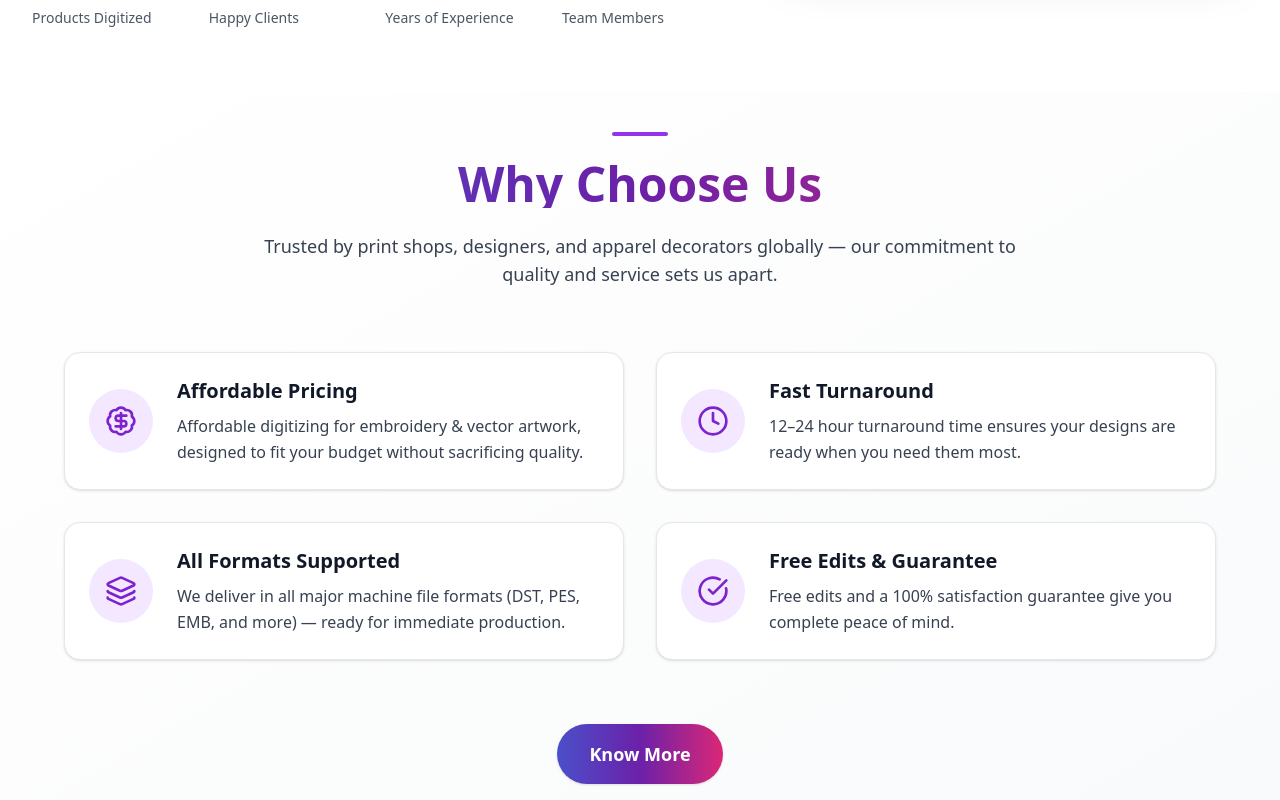
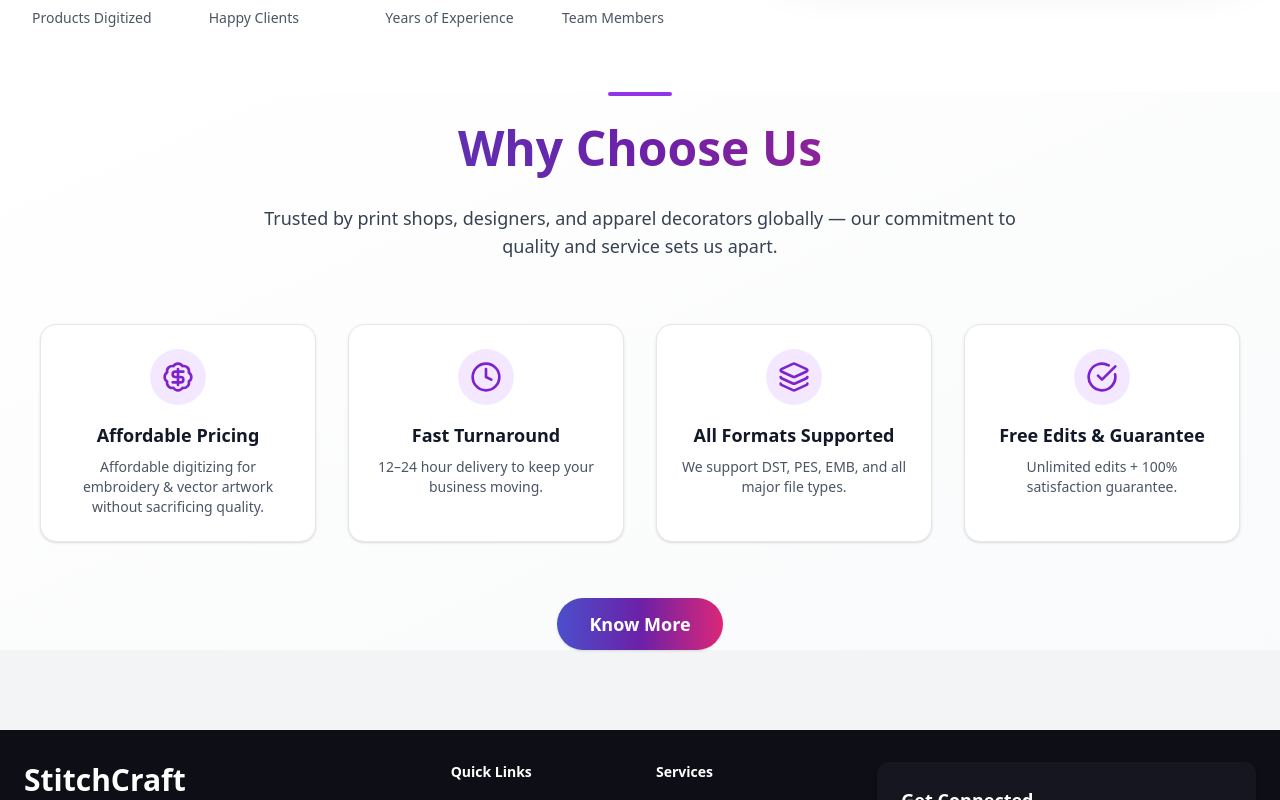
Before and after one commit to SanjayChourasiya/Stichcarft, a React (Create React App) app: page /about in a window 1280 px wide. Shown: the part 760-1560 px from the top of the page. Built offline with nearby package versions, Linux system fonts and the light colour scheme.

Commit message:
about us fix

```diff
--- a/src/page/about.js
+++ b/src/page/about.js
@@ -109,60 +109,62 @@ function About() {
         </section>
 
         {/* Why Choose Us */}
-        <section className="relative bg-gradient-to-br from-white to-gray-50 py-10 px-4 sm:px-10">
-          <div className="max-w-6xl mx-auto">
+   <section className="bg-gradient-to-br from-white to-gray-50 py-10px-4 sm:px-6 lg:px-10">
+        <div className="max-w-7xl mx-auto">
+          {/* Header */}
           <div className="text-center mb-16">
-              <div className="w-14 h-1 bg-purple-600 rounded-full mb-6 mx-auto" />
-              <h2 className="text-4xl sm:text-5xl font-extrabold bg-gradient-to-r from-[#4B4FCA] via-purple-800 to-pink-600 text-transparent bg-clip-text mb-6">
+            <div className="w-16 h-1 bg-purple-600 rounded-full mb-3 mx-auto" />
+            <h2 className="text-3xl  p-4 sm:text-4xl lg:text-5xl font-extrabold bg-gradient-to-r from-[#4B4FCA] via-purple-800 to-pink-600 text-transparent bg-clip-text mb-4">
               Why Choose Us
             </h2>
-              <p className="text-gray-700 text-lg max-w-3xl mx-auto">
-                Trusted by print shops, designers, and apparel decorators globally — our commitment to quality and service sets us apart.
+            <p className="text-gray-700 text-base sm:text-lg max-w-3xl mx-auto">
+              Trusted by print shops, designers, and apparel decorators globally —
+              our commitment to quality and service sets us apart.
             </p>
           </div>
 
-            <div className="flex flex-col space-y-10 sm:space-y-0 sm:grid sm:grid-cols-2 lg:grid-cols-2 gap-8">
+          {/* Features Grid */}
+          <div className="grid grid-cols-1 sm:grid-cols-2 lg:grid-cols-4 gap-6 lg:gap-8">
             {[
               {
                 title: "Affordable Pricing",
-                  desc: "Affordable digitizing for embroidery & vector artwork, designed to fit your budget without sacrificing quality.",
+                desc: "Affordable digitizing for embroidery & vector artwork without sacrificing quality.",
                 icon: <BadgeDollarSign className="w-8 h-8 text-purple-700" />,
               },
               {
                 title: "Fast Turnaround",
-                  desc: "12–24 hour turnaround time ensures your designs are ready when you need them most.",
+                desc: "12–24 hour delivery to keep your business moving.",
                 icon: <Clock className="w-8 h-8 text-purple-700" />,
               },
               {
                 title: "All Formats Supported",
-                  desc: "We deliver in all major machine file formats (DST, PES, EMB, and more) — ready for immediate production.",
+                desc: "We support DST, PES, EMB, and all major file types.",
                 icon: <Layers className="w-8 h-8 text-purple-700" />,
               },
               {
                 title: "Free Edits & Guarantee",
-                  desc: "Free edits and a 100% satisfaction guarantee give you complete peace of mind.",
+                desc: "Unlimited edits + 100% satisfaction guarantee.",
                 icon: <CheckCircle className="w-8 h-8 text-purple-700" />,
               },
             ].map((feature, i) => (
               <div
                 key={i}
-                  className="flex flex-col sm:flex-row items-start sm:items-center bg-white rounded-2xl p-6 border border-gray-200 shadow hover:shadow-lg transition transform hover:-translate-y-1 duration-300"
+                className="bg-white p-6 rounded-2xl shadow border border-gray-200 text-center hover:shadow-lg transition-transform hover:-translate-y-1 duration-300"
               >
-                  <div className="flex-shrink-0 mb-4 sm:mb-0 sm:mr-6 bg-purple-100 rounded-full p-4">
+                <div className="flex justify-center items-center bg-purple-100 rounded-full w-14 h-14 mx-auto mb-4">
                   {feature.icon}
                 </div>
-                  <div>
-                    <h3 className="text-xl font-bold text-gray-900 mb-2">{feature.title}</h3>
-                    <p className="text-gray-700 text-base leading-relaxed">{feature.desc}</p>
-                  </div>
+                <h3 className="text-lg font-semibold text-gray-900 mb-2">{feature.title}</h3>
+                <p className="text-sm text-gray-600">{feature.desc}</p>
               </div>
             ))}
           </div>
 
-            <div className="mt-16 text-center">
+          {/* CTA Button */}
+          <div className="mt-14 text-center">
             <button
               onClick={() => setIsModalOpen(true)}
-                className="px-8 py-4 bg-gradient-to-r from-[#4B4FCA] via-purple-800 to-pink-600 text-white text-lg font-bold rounded-full shadow hover:scale-105 transition duration-300"
+              className="px-8 py-3 bg-gradient-to-r from-[#4B4FCA] via-purple-800 to-pink-600 text-white font-bold text-base sm:text-lg rounded-full shadow hover:scale-105 transition duration-300"
             >
               Know More
             </button>
```
Lines whose indentation alone changed are shown as unchanged.
